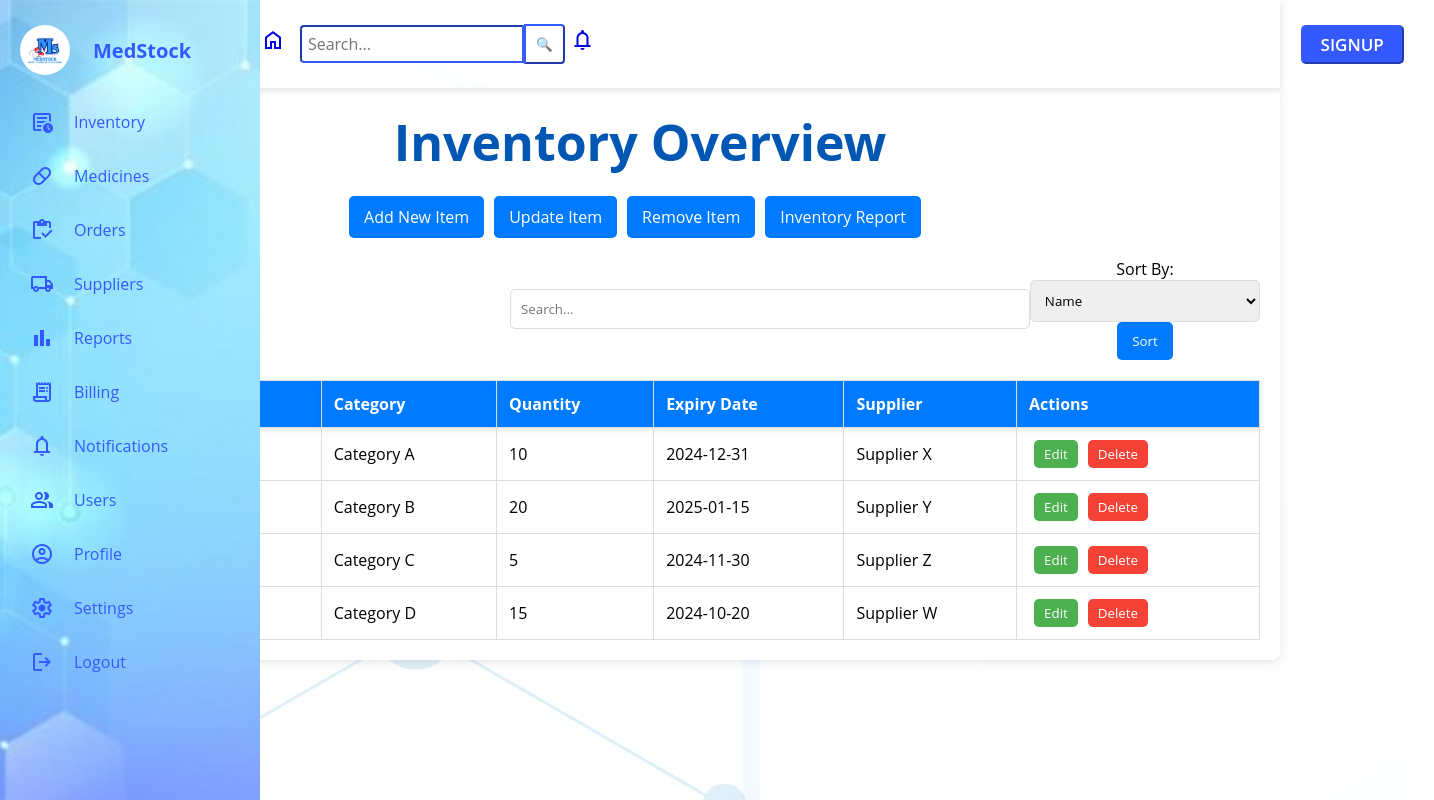
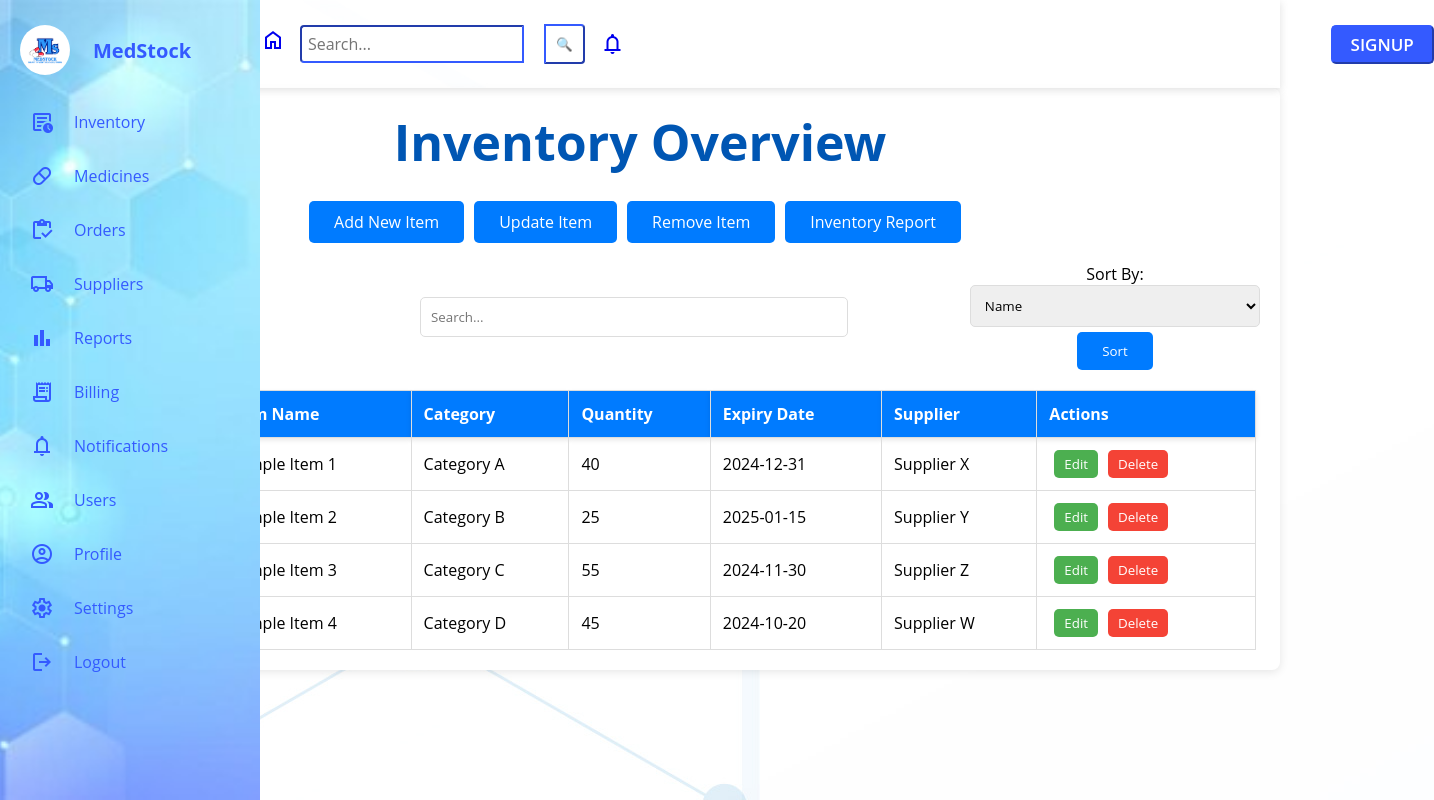
Before and after one commit to dnm10/New-MedStock, a React (Create React App) app in the folder medstock-app/: page /Inventory in a window 1280 px wide. Shown: the whole page, 1434 px wide, since content can reach past the window. Built offline with nearby package versions, Linux system fonts and the light colour scheme.

Commit message:
changes in inventory

```diff
--- a/medstock-app/src/Components/Header.css
+++ b/medstock-app/src/Components/Header.css
@@ -41,12 +41,15 @@ header {
 .notification-link{
   margin-right: 6px;
   margin-bottom: 3px;
+  margin-left: 10px;
+  margin-top: 7px;
 
 }
 .search-container {
   display: flex;
   align-items: center;
   margin-right: 6px;
+  border-radius: 50%;
 }
 
 .search-container input[type="text"] {
@@ -59,6 +62,7 @@ header {
 
 .search-container button {
   padding: 7px 10px;
+  margin-left: 20px;
   background-color: #ffffff;
   color: #fff;
   border-color: #345aff;
--- a/medstock-app/src/Components/HeroSection.js
+++ b/medstock-app/src/Components/HeroSection.js
@@ -8,7 +8,7 @@ function HeroSection() {
     <section className="hero-section">
       <div className="content">
         <h2>Manage Your Medical Inventory with Ease</h2>
-        <h3>"Monitor stock levels, manage orders, and stay updated with notifications"</h3>
+        <h3>"Monitor stock levels, manage orders, track expiry dates, analyze inventory trends, streamline workflows, and stay updated with real-time notifications."</h3>
       </div>
       <div className="hero-box">
         <img src={hp1}alt="heroimg" className="hero-image" />
--- a/medstock-app/src/Components/Inventory.css
+++ b/medstock-app/src/Components/Inventory.css
@@ -18,7 +18,8 @@ h1 {
     background-color: #007bff;
     color: white;
     border: none;
-    padding: 10px 15px;
+    padding: 10px 25px;
+    margin-top: 5px;
     border-radius: 5px;
     cursor: pointer;
     transition: background-color 0.3s ease;
@@ -45,8 +46,9 @@ h1 {
 }
 
 .search-sort {
-    flex-grow: 1;
-    padding-left: 490px;
+    flex-grow: 0.7;
+    padding-left: 400px;
+    padding-right: 40px;
     font-size: 13px;
 }
 
@@ -56,6 +58,8 @@ h1 {
     border: 1px solid #ddd;
     border-radius: 5px;
     transition: box-shadow 0.3s ease;
+    padding-right: 50px;
+    padding-top: 10px;
 }
 
 .search-sort input:focus, .sort-options select:focus, form input[type="text"]:focus, form input[type="number"]:focus, form input[type="date"]:focus, form input[type="file"]:focus, #removeItemDropdown:focus, select:focus {
@@ -64,9 +68,10 @@ h1 {
 }
 
 table {
-    width: 100%;
+    width: 90%;
     border-collapse: collapse;
     margin-top: 10px;
+    margin-left: 120px;
 }
 
 table th, table td {
--- a/medstock-app/src/Components/Inventory.js
+++ b/medstock-app/src/Components/Inventory.js
@@ -1,7 +1,41 @@
-import React from 'react';
+import React, { useState } from 'react';
 import './Inventory.css';
 
 export default function Inventory() {
+  const [inventory, setInventory] = useState([
+    { id: 1, name: 'Sample Item 1', category: 'Category A', quantity: 40, expiryDate: '2024-12-31', supplier: 'Supplier X' },
+    { id: 2, name: 'Sample Item 2', category: 'Category B', quantity: 25, expiryDate: '2025-01-15', supplier: 'Supplier Y' },
+    { id: 3, name: 'Sample Item 3', category: 'Category C', quantity: 55, expiryDate: '2024-11-30', supplier: 'Supplier Z' },
+    { id: 4, name: 'Sample Item 4', category: 'Category D', quantity: 45, expiryDate: '2024-10-20', supplier: 'Supplier W' },
+  ]);
+
+  const [filteredInventory, setFilteredInventory] = useState(inventory);
+
+  const handleSort = () => {
+    const sortBy = document.getElementById('sortOptions').value;
+    const sortedInventory = [...filteredInventory].sort((a, b) => {
+      if (sortBy === 'quantity') {
+        return a[sortBy] - b[sortBy];
+      } else if (sortBy === 'expiryDate') {
+        return new Date(a[sortBy]) - new Date(b[sortBy]);
+      } else {
+        return a[sortBy].localeCompare(b[sortBy]);
+      }
+    });
+    setFilteredInventory(sortedInventory);
+  };
+
+  const handleSearch = () => {
+    const query = document.getElementById('searchBox').value.toLowerCase();
+    const filteredItems = inventory.filter(item =>
+      Object.values(item)
+        .join(' ') // Join all values of the item object into a single string
+        .toLowerCase()
+        .includes(query)
+    );
+    setFilteredInventory(filteredItems);
+  };
+
   return (
     <>
       <div className="container">
@@ -15,7 +49,12 @@ export default function Inventory() {
 
         <div className="top-row">
           <div className="search-sort">
-            <input type="text" id="searchBox" placeholder="Search..." />
+            <input
+              type="text"
+              id="searchBox"
+              placeholder="Search..."
+              onChange={handleSearch}
+            />
           </div>
           <div className="sort-options">
             <label>Sort By: </label>
@@ -26,7 +65,7 @@ export default function Inventory() {
               <option value="expiryDate">Expiry Date</option>
               <option value="supplier">Supplier</option>
             </select>
-            <button id="sortBtn">Sort</button>
+            <button id="sortBtn" onClick={handleSort}>Sort</button>
           </div>
         </div>
 
@@ -43,54 +82,20 @@ export default function Inventory() {
             </tr>
           </thead>
           <tbody id="inventoryList">
-            <tr>
-              <td>1</td>
-              <td>Sample Item</td>
-              <td>Category A</td>
-              <td>10</td>
-              <td>2024-12-31</td>
-              <td>Supplier X</td>
-              <td>
-                <button className="edit-btn">Edit</button>
-                <button className="delete-btn">Delete</button>
-              </td>
-            </tr>
-            <tr>
-              <td>2</td>
-              <td>Sample Item 2</td>
-              <td>Category B</td>
-              <td>20</td>
-              <td>2025-01-15</td>
-              <td>Supplier Y</td>
-              <td>
-                <button className="edit-btn">Edit</button>
-                <button className="delete-btn">Delete</button>
-              </td>
-            </tr>
-            <tr>
-              <td>3</td>
-              <td>Sample Item 3</td>
-              <td>Category C</td>
-              <td>5</td>
-              <td>2024-11-30</td>
-              <td>Supplier Z</td>
-              <td>
-                <button className="edit-btn">Edit</button>
-                <button className="delete-btn">Delete</button>
-              </td>
-            </tr>
-            <tr>
-              <td>4</td>
-              <td>Sample Item 4</td>
-              <td>Category D</td>
-              <td>15</td>
-              <td>2024-10-20</td>
-              <td>Supplier W</td>
-              <td>
-                <button className="edit-btn">Edit</button>
-                <button className="delete-btn">Delete</button>
-              </td>
-            </tr>
+            {filteredInventory.map((item, index) => (
+              <tr key={item.id}>
+                <td>{index + 1}</td>
+                <td>{item.name}</td>
+                <td>{item.category}</td>
+                <td>{item.quantity}</td>
+                <td>{item.expiryDate}</td>
+                <td>{item.supplier}</td>
+                <td>
+                  <button className="edit-btn">Edit</button>
+                  <button className="delete-btn">Delete</button>
+                </td>
+              </tr>
+            ))}
           </tbody>
         </table>
       </div>
```
